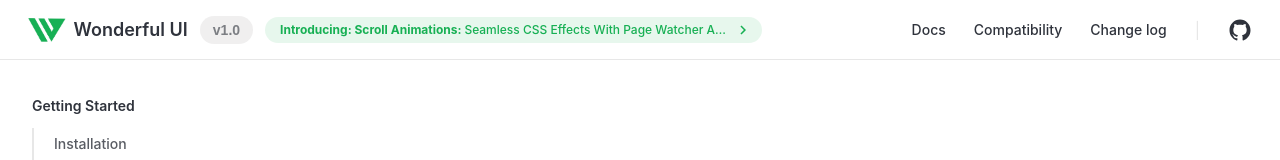
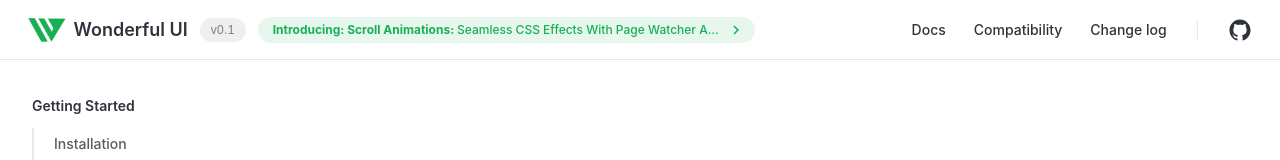
Before and after one commit to kevindermot99/Wonderful-UI, a React (Vite) app: page /#/ in a window 1280 px wide. Shown: the top 160 px of the page. Built offline with nearby package versions, Linux system fonts and the light colour scheme.

Commit message:
essentials completed

```diff
--- a/src/components/Navbar.jsx
+++ b/src/components/Navbar.jsx
@@ -3,6 +3,7 @@ import Logo from "../assets/logo.png";
 import { Link } from "react-router-dom";
 import { IoLogoGithub } from "react-icons/io";
 import { MdKeyboardArrowRight } from "react-icons/md";
+import { Version } from "../content/data";
 
 function Navbar() {
   return (
@@ -11,8 +12,8 @@ function Navbar() {
       <div className=" flex items-center justify-start gap-2">
         <img src={Logo} className="h-6" />
         <h1 className="font-semibold text-dark-text text-[18px] ">Wonderful UI</h1>
-        <p className="py-[4px] px-[13px] font-WorkSans rounded-full text-dark-text/60 bg-stone-200/60 font-semibold text-sm ml-1 cursor-pointer">
-          v1.0
+        <p className="py-[4px] px-[11px] font-WorkSans rounded-full text-dark-text/60 bg-stone-200/60 font-medium tracking-wide text-xs ml-1 cursor-default">
+          {Version}
         </p>
         <div className="flex items-center justify-start gap-1 text-main-color bg-main-color/10 rounded-full ml-1 cursor-pointer py-[4px] pr-[10px] pl-[15px]">
           <p className=" capitalize font-medium  text-xs line-clamp-1  max-w-[450px] ">
--- a/src/content/data.js
+++ b/src/content/data.js
@@ -1,3 +1,5 @@
+export const Version = 'v0.1'
+
 export const GettingStartted = [
     "Installation",
     "Browser Support",
```
